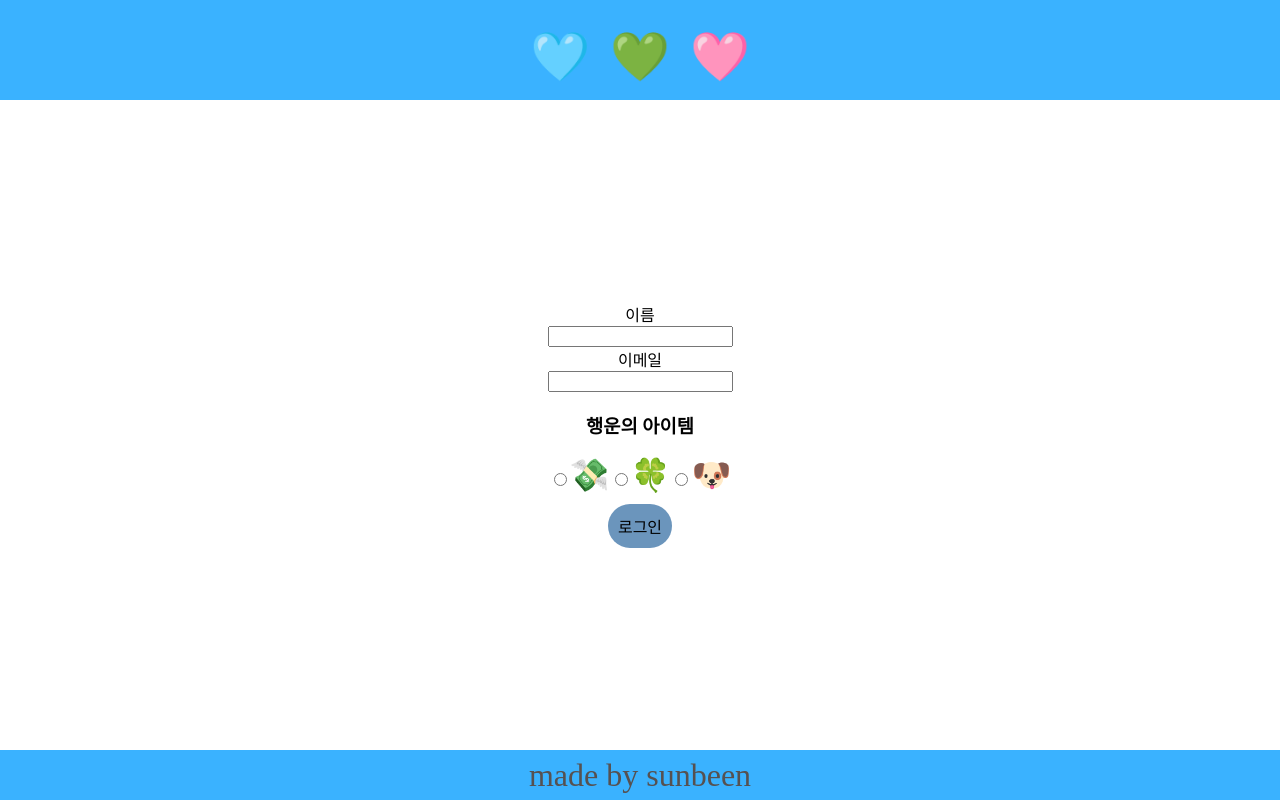
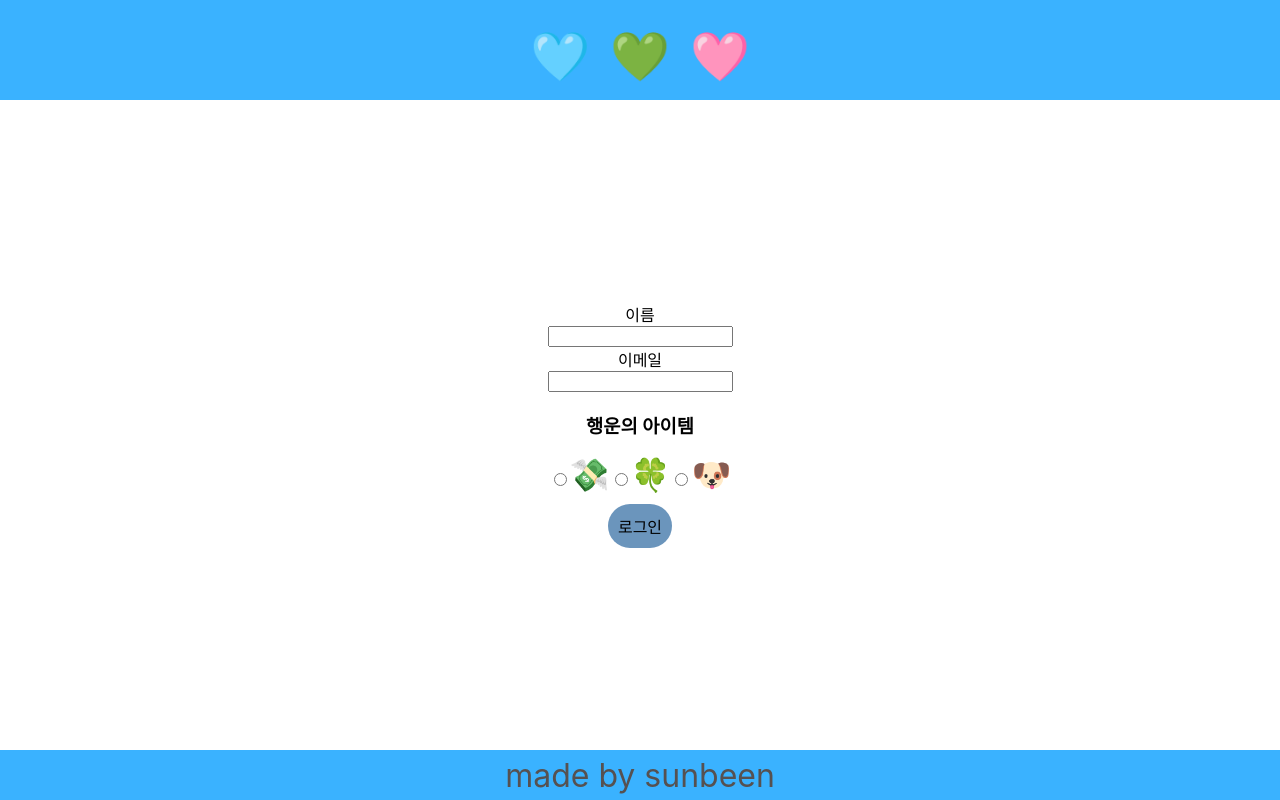
Before and after one commit to LikeLion-at-CAU-12th/Sunbin-Jung, a React (Create React App) app in the folder week13/: page / in a window 1280 px wide. Built offline with nearby package versions, Linux system fonts and the light colour scheme.

Commit message:
lottie 해봄

```diff
--- a/week13/package.json
+++ b/week13/package.json
@@ -7,8 +7,10 @@
     "@testing-library/react": "^13.4.0",
     "@testing-library/user-event": "^13.5.0",
     "emoji-picker-react": "^4.11.0",
+    "lottie-web": "^5.12.2",
     "react": "^18.3.1",
     "react-dom": "^18.3.1",
+    "react-lottie": "^1.2.4",
     "react-router-dom": "^6.24.0",
     "react-scripts": "5.0.1",
     "recoil": "^0.7.7",
--- a/week13/src/component/layout/Layout.jsx
+++ b/week13/src/component/layout/Layout.jsx
@@ -64,11 +64,6 @@ const Header = styled.div`
 `;
 
 const Footer = styled.div`
-
-    font-family: 'Ownglyph_UNZ-Rg';
-    src: url('https://fastly.jsdelivr.net/gh/projectnoonnu/2406-1@1.0/Ownglyph_UNZ-Rg.woff2') format('woff2');
-    font-weight: normal;
-    font-style: normal;
   display: flex;
   height: 50px;
   width: 100%;
```
Also changed, not shown: 1 other file (tests, documents, lock files or other folders).
